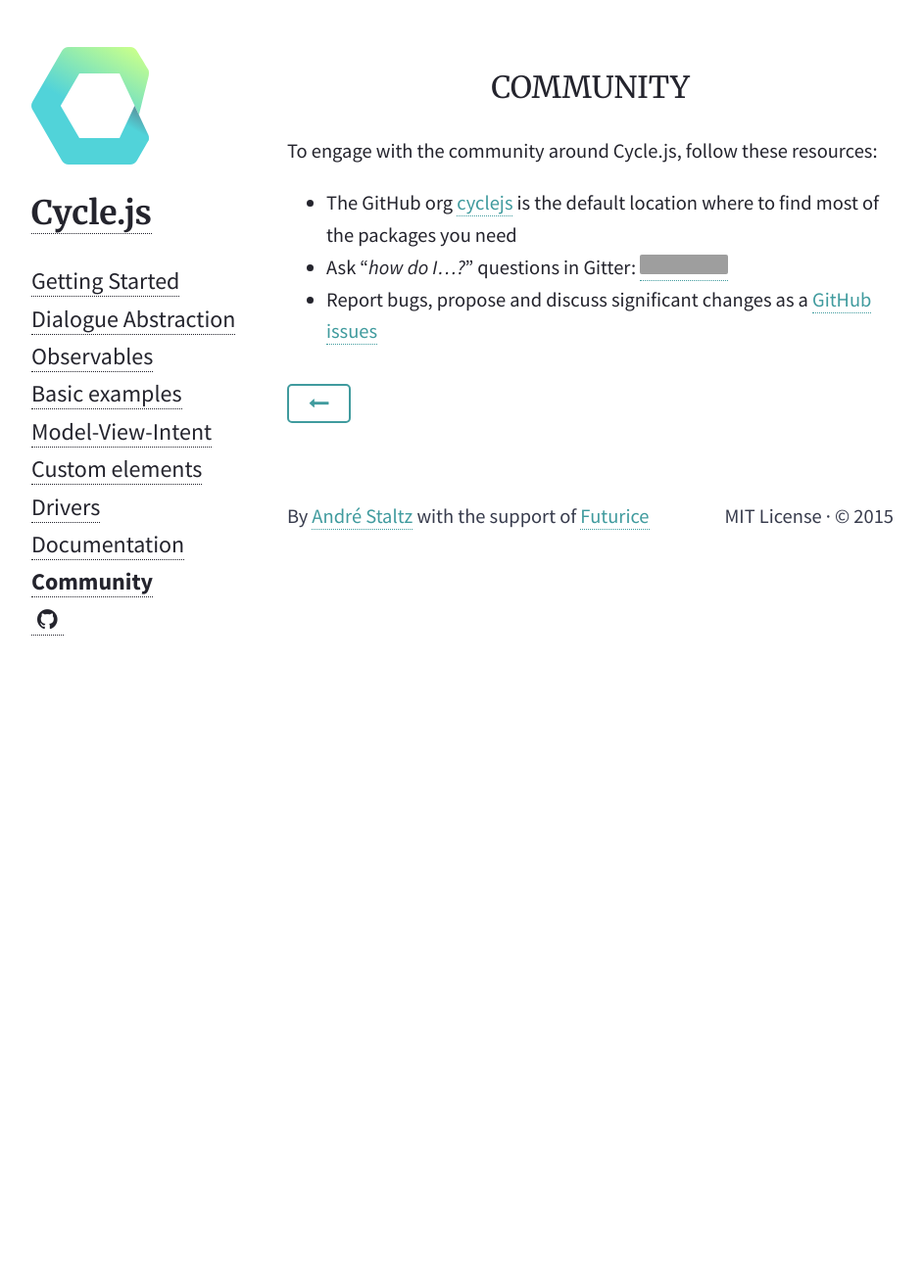
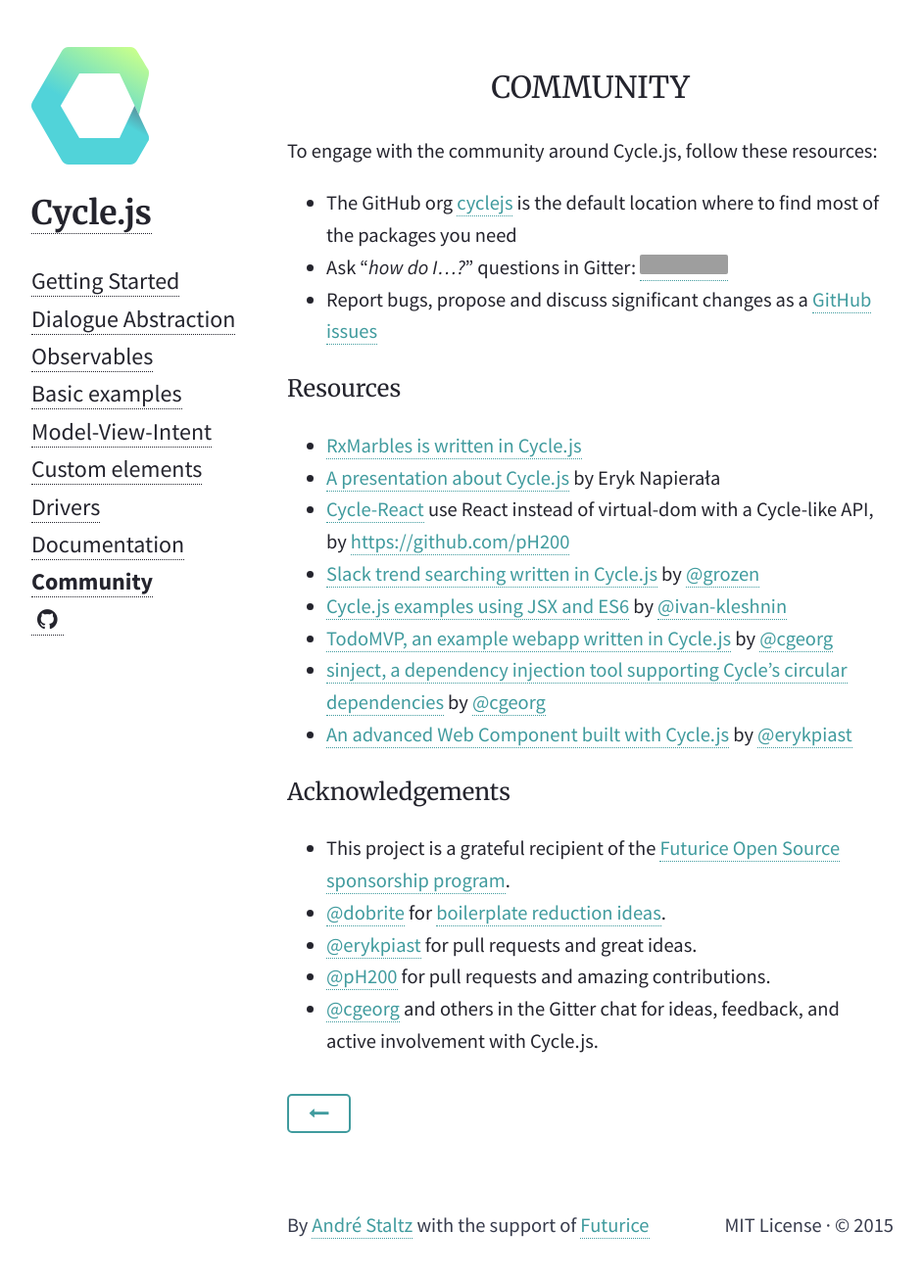
Before and after one commit to cyclejs/old-website, a Jekyll site: the page built from _posts/2015-01-21-community.md, in a window 1280 px wide and 1309 px high. Shown: the top 1304 px of the window at 98% size, without its empty margins (168-1110 px from the left). Built offline with Jekyll 4.4.1, drawn with Linux system fonts in a browser that asks for light colours; nearby versions of some CDN libraries; grey boxes are pictures that could not be loaded.

Commit message:
Add resources and other links to Community chapter

```diff
--- a/_posts/2015-01-21-community.md
+++ b/_posts/2015-01-21-community.md
@@ -8,3 +8,22 @@
 * The GitHub org [cyclejs](https://github.com/cyclejs) is the default location where to find most of the packages you need
 * Ask "_how do I...?_" questions in Gitter: [![Gitter](https://badges.gitter.im/Join%20Chat.svg)](https://gitter.im/staltz/cycle)
 * Report bugs, propose and discuss significant changes as a [GitHub issues](https://github.com/cyclejs/cycle-core/issues)
+
+### Resources
+
+- [RxMarbles is written in Cycle.js](https://github.com/staltz/rxmarbles)
+- [A presentation about Cycle.js](http://slides.com/eryknapierala/cycle) by Eryk Napierała
+- [Cycle-React](https://github.com/pH200/cycle-react) use React instead of virtual-dom with a Cycle-like API, by [https://github.com/pH200](pH200)
+- [Slack trend searching written in Cycle.js](https://github.com/grozen/trends-cycle) by [@grozen](https://github.com/grozen)
+- [Cycle.js examples using JSX and ES6](https://github.com/ivan-kleshnin/cyclejs-examples) by [@ivan-kleshnin](https://github.com/ivan-kleshnin)
+- [TodoMVP, an example webapp written in Cycle.js](https://github.com/cgeorg/todomvp) by [@cgeorg](https://github.com/cgeorg)
+- [sinject, a dependency injection tool supporting Cycle's circular dependencies](https://github.com/cgeorg/sinject) by [@cgeorg](https://github.com/cgeorg)
+- [An advanced Web Component built with Cycle.js](https://github.com/erykpiast/autocompleted-select) by [@erykpiast](https://github.com/erykpiast)
+
+### Acknowledgements
+
+- This project is a grateful recipient of the [Futurice Open Source sponsorship program](http://futurice.com/blog/sponsoring-free-time-open-source-activities).
+- [@dobrite](https://github.com/dobrite) for [boilerplate reduction ideas](https://github.com/cyclejs/cycle-core/issues/56).
+- [@erykpiast](https://github.com/erykpiast) for pull requests and great ideas.
+- [@pH200](https://github.com/pH200) for pull requests and amazing contributions.
+- [@cgeorg](https://github.com/cgeorg) and others in the Gitter chat for ideas, feedback, and active involvement with Cycle.js.
```
